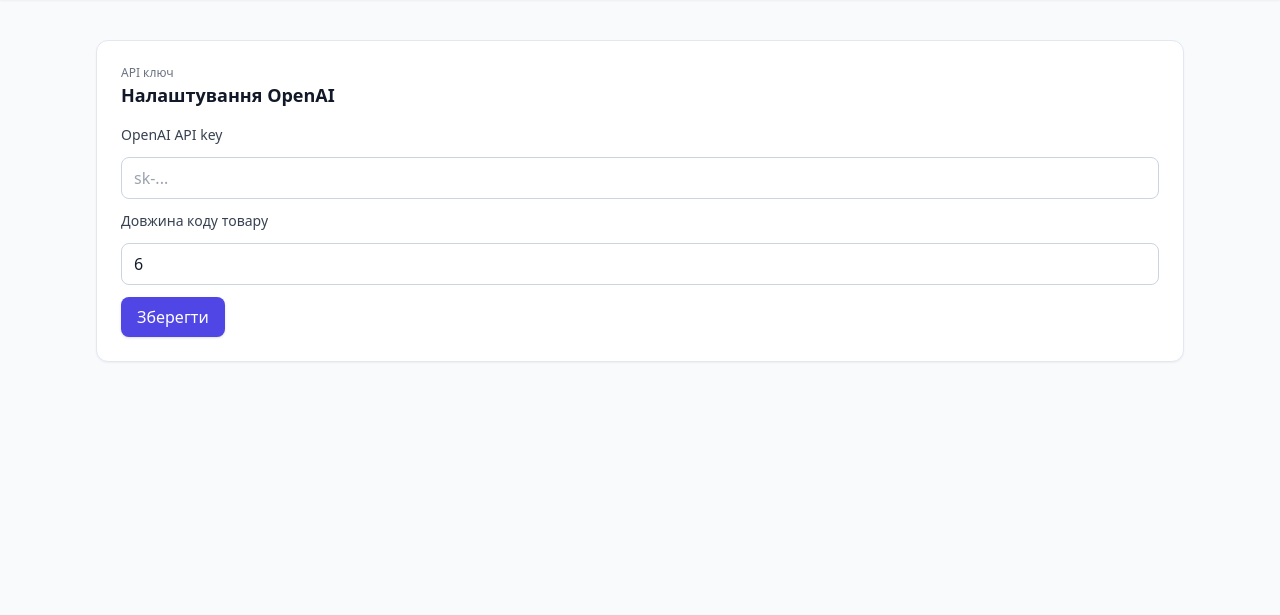
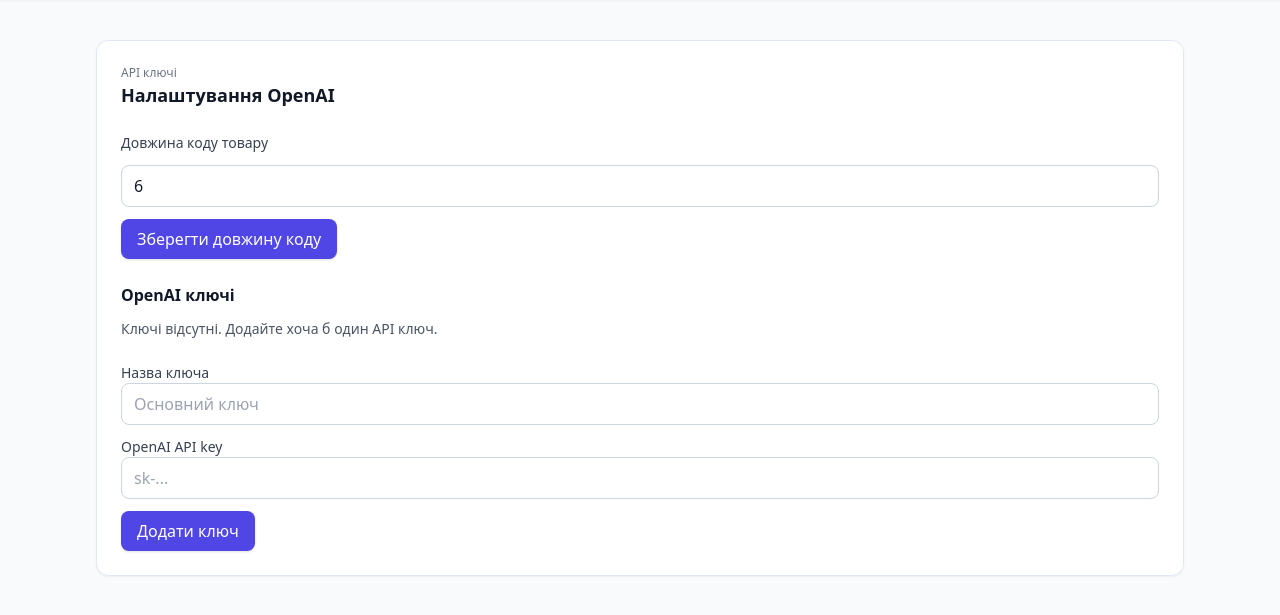
Before and after one commit to arsenskripka89-cmd/parserAItovar, a FastAPI app: page /settings in a window 1280 px wide. Shown: the part 77-692 px from the top of the page. Run offline with FastAPI, Linux system fonts and the light colour scheme; some libraries are stand-ins or nearby versions.

Commit message:
Add category tree UI and manage OpenAI keys

```diff
--- a/config.json
+++ b/config.json
@@ -1,4 +1,4 @@
 {
-  "openai_api_key": "",
+  "openai_keys": [],
   "code_length": 6
 }
--- a/config.py
+++ b/config.py
@@ -12,7 +12,8 @@
     except Exception:
         raise RuntimeError("Не знайдено config.json")
 
-    key = cfg.get("openai_api_key", "").strip()
+    keys = cfg.get("openai_keys", [])
+    key = keys[0].get("api_key", "").strip() if keys else ""
     if not key:
         raise RuntimeError("OpenAI API key не встановлено")
 
--- a/main.py
+++ b/main.py
@@ -174,8 +174,18 @@
 # --- Category helpers ---
 
 
-def group_categories(categories: List[Category]) -> List[Dict[str, Any]]:
+def _find_or_create(nodes: List[Dict[str, Any]], name: str) -> Dict[str, Any]:
+    for node in nodes:
+        if node.get("name") == name:
+            return node
+    new_node = {"name": name, "url": None, "children": []}
+    nodes.append(new_node)
+    return new_node
+
+
+def build_category_tree(categories: List[Category]) -> List[Dict[str, Any]]:
     groups: Dict[str, Dict[str, Any]] = {}
+
     for cat in categories:
         parsed = urlparse(cat.url)
         parts = [p for p in parsed.path.strip("/").split("/") if p]
@@ -184,10 +194,18 @@
             parts = parts[1:]
 
         group_key = parts[0] if parts else "Інше"
+        remaining_parts = parts[1:]
 
         if group_key not in groups:
             groups[group_key] = {"group_name": group_key, "items": []}
-        groups[group_key]["items"].append(cat)
+
+        current_level = groups[group_key]["items"]
+
+        for part in remaining_parts:
+            current_node = _find_or_create(current_level, part)
+            current_level = current_node.setdefault("children", [])
+
+        current_level.append({"name": cat.name, "url": cat.url, "children": []})
 
     return list(groups.values())
 
@@ -292,7 +310,7 @@
         categories = await discover_categories(competitor.get("root_url", ""), rules)
     except Exception:
         categories = []
-    category_groups = group_categories(categories) if categories else []
+    category_tree = build_category_tree(categories) if categories else []
     existing = load_competitor_products(competitor_id)
     return templates.TemplateResponse(
         "competitor_parsing.html",
@@ -300,7 +318,7 @@
             "request": request,
             "competitor": competitor,
             "rules": rules,
-            "category_groups": category_groups,
+            "category_tree": category_tree,
             "existing": existing,
             "message": message,
             "active_tab": "competitors",
@@ -419,7 +437,7 @@
         "settings.html",
         {
             "request": request,
-            "api_key": config.get("openai_api_key", ""),
+            "openai_keys": config.get("openai_keys", []),
             "code_length": config.get("code_length", 6),
             "active_tab": "settings",
             "title": "Налаштування",
@@ -428,8 +446,38 @@
 
 
 @app.post("/settings")
-async def save_settings(api_key: str = Form(""), code_length: str = Form("6")) -> RedirectResponse:
-    payload = {"openai_api_key": api_key.strip(), "code_length": int(code_length)}
+async def save_settings(
+    operation: str = Form("save"),
+    code_length: str | None = Form(None),
+    key_name: str = Form(""),
+    api_key: str = Form(""),
+    key_id: str = Form(""),
+) -> RedirectResponse:
+    config = load_json_file(BASE_DIR / "config.json", {"openai_keys": [], "code_length": 6})
+    openai_keys = config.get("openai_keys", [])
+
+    if operation == "add_key":
+        cleaned_key = api_key.strip()
+        if cleaned_key:
+            openai_keys.append(
+                {
+                    "id": str(uuid.uuid4()),
+                    "name": key_name.strip() or "OpenAI ключ",
+                    "api_key": cleaned_key,
+                }
+            )
+    elif operation == "delete_key":
+        openai_keys = [k for k in openai_keys if str(k.get("id")) != key_id]
+
+    try:
+        code_length_value = int(code_length) if code_length is not None else int(config.get("code_length", 6))
+    except Exception:
+        code_length_value = int(config.get("code_length", 6))
+
+    if code_length_value < 1:
+        code_length_value = 1
+
+    payload = {"openai_keys": openai_keys, "code_length": code_length_value}
     save_json_file(BASE_DIR / "config.json", payload)
     return RedirectResponse(url="/settings?saved=1", status_code=303)
 
--- a/templates/settings.html
+++ b/templates/settings.html
@@ -1,9 +1,9 @@
 {% extends "base.html" %}
 {% block content %}
-<section class="bg-white border border-slate-200 rounded-xl shadow-sm p-6">
-  <div class="flex items-center justify-between mb-4">
+<section class="bg-white border border-slate-200 rounded-xl shadow-sm p-6 space-y-6">
+  <div class="flex items-center justify-between mb-2">
     <div>
-      <p class="text-xs text-gray-500">API ключ</p>
+      <p class="text-xs text-gray-500">API ключі</p>
       <h2 class="text-lg font-semibold">Налаштування OpenAI</h2>
     </div>
   </div>
@@ -12,12 +12,48 @@
     Налаштування успішно збережено.
   </div>
   {% endif %}
+
   <form method="post" action="/settings" class="space-y-3">
-    <label class="block text-sm font-medium text-gray-700">OpenAI API key</label>
-    <input name="api_key" value="{{ api_key }}" class="w-full rounded-lg border border-slate-300 px-3 py-2" placeholder="sk-..." />
+    <input type="hidden" name="operation" value="save" />
     <label class="block text-sm font-medium text-gray-700">Довжина коду товару</label>
     <input name="code_length" value="{{ code_length }}" type="number" min="1" class="w-full rounded-lg border border-slate-300 px-3 py-2" />
-    <button type="submit" class="bg-indigo-600 text-white px-4 py-2 rounded-lg shadow hover:bg-indigo-700">Зберегти</button>
+    <button type="submit" class="bg-indigo-600 text-white px-4 py-2 rounded-lg shadow hover:bg-indigo-700">Зберегти довжину коду</button>
+  </form>
+
+  <div class="space-y-3">
+    <h3 class="text-md font-semibold">OpenAI ключі</h3>
+    {% if openai_keys %}
+      <div class="space-y-2">
+        {% for key in openai_keys %}
+        <div class="flex items-start gap-3 border border-slate-200 rounded-lg p-3">
+          <div class="flex-1">
+            <p class="text-sm font-semibold">{{ key.name }}</p>
+            <p class="text-xs text-slate-500 break-all">{{ key.api_key }}</p>
+          </div>
+          <form method="post" action="/settings" class="ml-auto">
+            <input type="hidden" name="operation" value="delete_key" />
+            <input type="hidden" name="key_id" value="{{ key.id }}" />
+            <button type="submit" class="text-sm text-rose-600 hover:underline">Видалити</button>
+          </form>
+        </div>
+        {% endfor %}
+      </div>
+    {% else %}
+      <p class="text-sm text-gray-600">Ключі відсутні. Додайте хоча б один API ключ.</p>
+    {% endif %}
+  </div>
+
+  <form method="post" action="/settings" class="space-y-3">
+    <input type="hidden" name="operation" value="add_key" />
+    <div>
+      <label class="block text-sm font-medium text-gray-700">Назва ключа</label>
+      <input name="key_name" class="w-full rounded-lg border border-slate-300 px-3 py-2" placeholder="Основний ключ" />
+    </div>
+    <div>
+      <label class="block text-sm font-medium text-gray-700">OpenAI API key</label>
+      <input name="api_key" class="w-full rounded-lg border border-slate-300 px-3 py-2" placeholder="sk-..." />
+    </div>
+    <button type="submit" class="bg-indigo-600 text-white px-4 py-2 rounded-lg shadow hover:bg-indigo-700">Додати ключ</button>
   </form>
 </section>
 {% endblock %}
```
Also changed, not shown: templates/competitor_parsing.html (+85 -42 lines).
